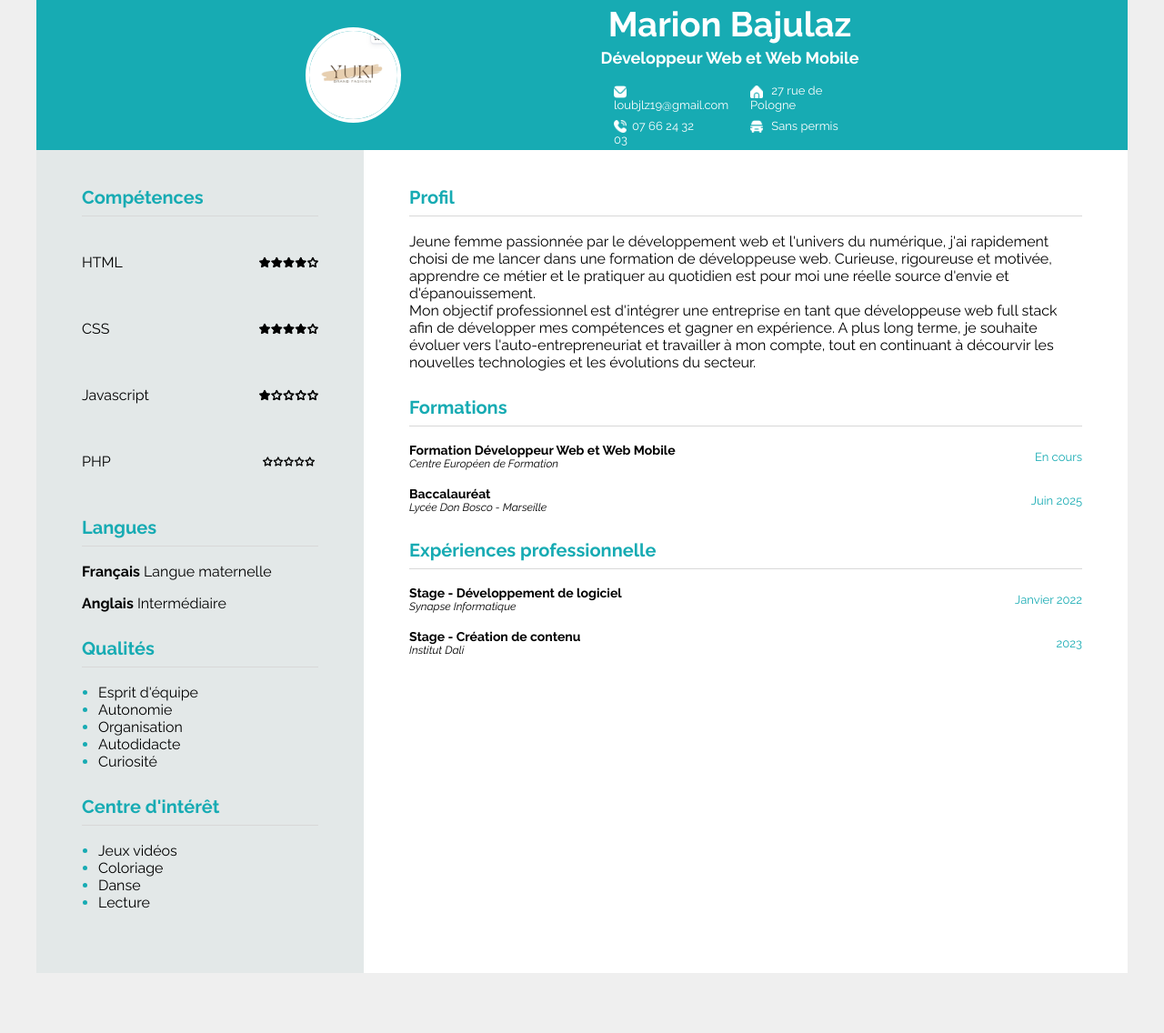
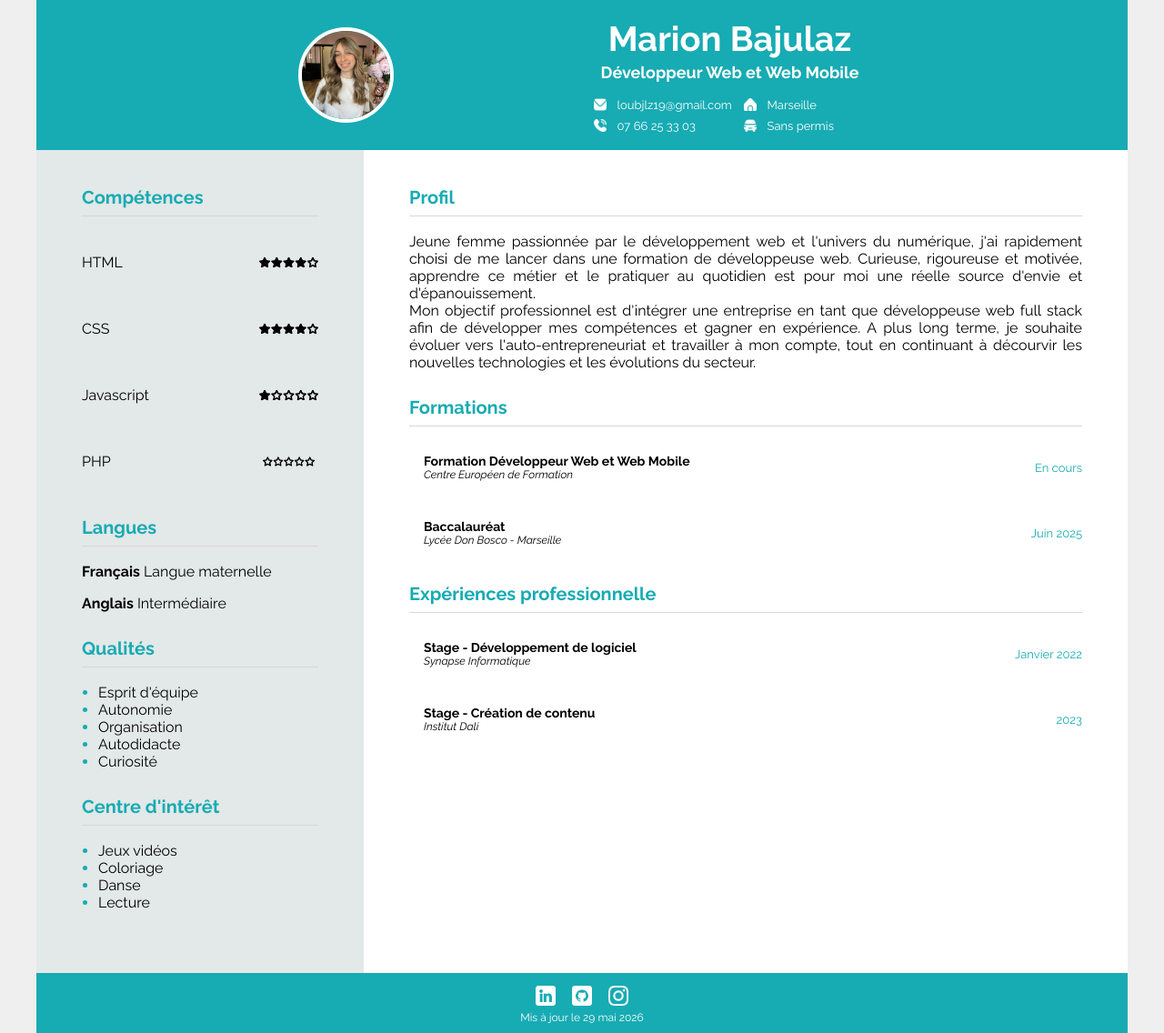
Before and after one commit to loubjlz19/Devoir-Bilan-Marion-Bajulaz, a plain HTML site: page index.html in a window 1280 px wide. Shown: the whole page at 91% size. Before the commit the page ends 1070 px from the top, so only its background shows below. Drawn offline with Linux system fonts and the light colour scheme.

Commit message:
Sauvegarde avant merde

```diff
--- a/index.html
+++ b/index.html
@@ -1,5 +1,5 @@
 <!DOCTYPE html>
-<html lang="en">
+<html lang="fr">
 <head>
     <meta charset="UTF-8">
     <meta name="viewport" content="width=device-width, initial-scale=1.0">
@@ -20,7 +20,9 @@
     <header>
     <div class="entête">
         <div class="photo">
-            <img src="pages/images/photo-moi.png" alt="Portrait de Marion">
+            <a href="pages/images/moi.JPG" target="_blank">
+                <img src="pages/images/moi.JPG" alt="photo de moi">
+            </a>
         </div>
 
         <div class="bloc-texte">
@@ -28,10 +30,27 @@
             <h2>Développeur Web et Web Mobile</h2>
 
             <div class="coordonnees">
-                <p><img src="pages/images/icones/enveloppe.png"> loubjlz19@gmail.com</p>
-                <p><img src="pages/images/icones/maison.png"> 27 rue de Pologne</p>
-                <p><img src="pages/images/icones/appel-telephonique.png">07 66 24 32 03</p>
-                <p><img src="pages/images/icones/voiture-arriere.png"> Sans permis</p>
+                <p>
+                    <img src="pages/images/icones/enveloppe.png" alt="">
+                    <a href="mailto:loubjlz19@gmail.com">loubjlz19@gmail.com</a>
+                </p>
+
+                <p>
+                    <img src="pages/images/icones/maison.png" alt="">
+                    <a href="https://www.google.com/maps/search/?api=1&query=Marseille" target="_blank">
+                    Marseille
+                    </a>
+                </p>
+
+                <p>
+                    <img src="pages/images/icones/appel-telephonique.png" alt="">
+                    <a href="tel:+33766253303">07 66 25 33 03</a>
+                </p>
+
+                <p>
+                    <img src="pages/images/icones/voiture-arriere.png" alt="">
+                    Sans permis
+                </p>
             </div>
         </div>
     </div>
@@ -93,7 +112,7 @@
         <section class="colonne-droite">
             <article>
                 <h3>Profil</h3>
-                    <p>
+                    <p id="profil">
                         Jeune femme passionnée par le développement web et l'univers du numérique, j'ai rapidement
                         choisi de me lancer dans une formation de développeuse web. Curieuse, rigoureuse et motivée,
                         apprendre ce métier et le pratiquer au quotidien est pour moi une réelle source d'envie et
@@ -109,7 +128,7 @@
             <article>
                 <h3>Formations</h3>
                     <div class="ligne-cv">
-                        <div>
+                        <div class="survol">
                             <h4>Formation Développeur Web et Web Mobile</h4>
                             <p>Centre Européen de Formation</p>
                         </div>
@@ -117,7 +136,7 @@
                     </div>
 
                     <div class="ligne-cv">
-                        <div>
+                        <div class="survol">
                             <h4>Baccalauréat</h4>
                             <p>Lycée Don Bosco - Marseille</p>
                         </div>
@@ -128,7 +147,7 @@
             <article>
                 <h3>Expériences professionnelle</h3>
                     <div class="ligne-cv">
-                        <div>
+                        <div class="survol">
                             <h4>Stage - Développement de logiciel</h4>
                             <p>Synapse Informatique</p>
                         </div>
@@ -136,7 +155,7 @@
                     </div>
 
                     <div class="ligne-cv">
-                        <div>
+                        <div class="survol">
                             <h4>Stage - Création de contenu</h4>
                             <p>Institut Dali</p>
                         </div>
@@ -148,7 +167,21 @@
     </main>
 
     <footer>
+        <div class="reseaux">
+            <a href="https://www.linkedin.com/" target="_blank">
+                <img src="pages/images/icones/linkedin.png" alt="LinkedIn">
+            </a>
 
+            <a href="https://github.com/" target="_blank">
+                <img src="pages/images/icones/github.png" alt="GitHub">
+            </a>
+
+            <a href="https://www.instagram.com/" target="_blank">
+                <img src="pages/images/icones/instagram.png" alt="Instagram">
+            </a>
+        </div>
+
+        <p>Mis à jour le 29 mai 2026</p>
     </footer>
 </body>
 </html>
--- a/pages/css/style.css
+++ b/pages/css/style.css
@@ -12,11 +12,6 @@ h1,
 h2, h3 {
     margin: 0;
     font-family: "Raleway", sans-serif;
-}
-
-
-* {
-    box-sizing: border-box;
 }
 
 body {
@@ -49,12 +44,20 @@ header {
     border: 4px solid white;
     border-radius: 50%;
     overflow: hidden;
+
+}
+
+.photo a {
+    display: block;
+    width: 100%;
+    height: 100%;
 }
 
 .photo img {
     width: 100%;
     height: 100%;
     object-fit: cover;
+    cursor: zoom-in;
 }
 
 .bloc-texte {
@@ -77,24 +80,35 @@ header {
     display: flex;
     flex-wrap: wrap;
     justify-content: center;
-    width: 280px;
-    gap: 8px 45px;
+    width: 300px;
+    gap: 8px 30px;
     margin: 0 auto;
     font-size: 13px;
     text-align: left;
 }
 
 .coordonnees p {
-    width: 105px;
+    width: 135px;
     margin: 0;
+    display: flex;
+    align-items: center;
+    gap: 6px;
 }
 
 .coordonnees img {
     width: 14px;
     height: 14px;
     margin-right: 6px;
-    vertical-align: middle;
-    color:#efefef;
+    flex-shrink: 0;
+}
+
+.coordonnees a {
+    color: white;
+    text-decoration: none;
+}
+
+.coordonnees a:hover {
+    text-decoration: underline;
 }
 /*Contenu de la pge*/
 /* Contenu de la page */
@@ -129,6 +143,11 @@ h3 {
     border-bottom: 1px solid #d8d8d8;
     padding-bottom: 8px;
     margin: 0 0 18px;
+}
+
+#profil{
+    text-align: justify;
+    text-indent: 3em each-line;
 }
 
 .ligne-competence,
@@ -183,3 +202,68 @@ ul {
 li::marker {
     color: #17abb3;
 }
+
+.survol {
+    position: relative;
+    padding: 12px 16px;
+    transition: background-color 0.3s ease;
+}
+
+.survol::before {
+    content: "";
+    position: absolute;
+    top: 0;
+    left: 0;
+    width: 4px;
+    height: 100%;
+    background-color: #17abb3;
+    opacity: 0;
+    transition: opacity 0.3s ease;
+}
+
+.survol:hover {
+    background-color: rgba(23, 171, 179, 0.12);
+}
+
+.survol:hover::before {
+    opacity: 1;
+}
+
+footer {
+    max-width: 1200px;
+    margin: 0 auto;
+    padding: 14px 0 10px;
+    background-color: #17abb3;
+    color: white;
+    text-align: center;
+}
+
+.reseaux {
+    display: flex;
+    justify-content: center;
+    align-items: center;
+    gap: 18px;
+    margin-bottom: 6px;
+}
+
+.reseaux img {
+    width: 22px;
+    height: 22px;
+    object-fit: contain;
+    filter: brightness(0) invert(1);
+}
+
+.reseaux a {
+    display: flex;
+    align-items: center;
+    justify-content: center;
+}
+
+.reseaux a:hover {
+    opacity: 0.75;
+}
+
+footer p {
+    margin: 0;
+    font-size: 12px;
+}
```
Also changed, not shown: pages/images/icones/github.png (added), pages/images/icones/instagram.png (added), pages/images/icones/linkedin.png (added), pages/images/moi.JPG (added), pages/images/photo-moi.png (deleted).
